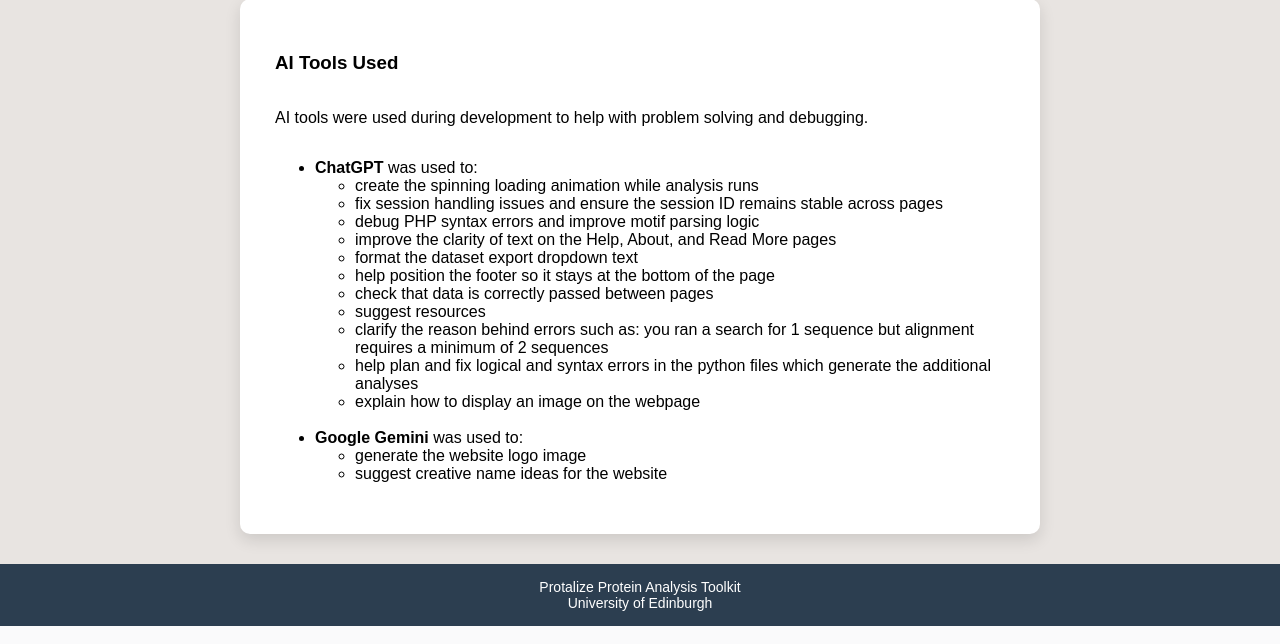
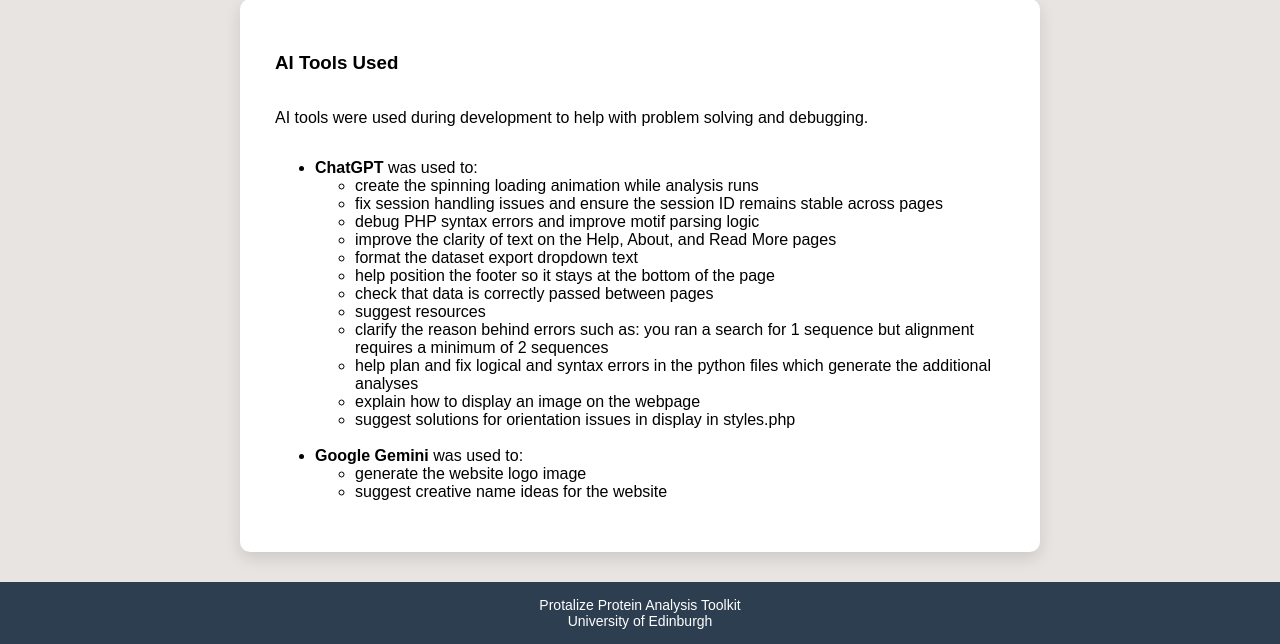
Before and after one commit to B288659-2025/Protein_Site, a PHP site: page /credits.php in a window 1280 px wide. Shown: the part 1613-2257 px from the top of the page. Run offline with PHP 8.4, Linux system fonts and the light colour scheme.

Commit message:
One last credits addition

```diff
--- a/credits.php
+++ b/credits.php
@@ -252,6 +252,7 @@ AI tools were used during development to help with problem solving and debugging
 
 <li>explain how to display an image on the webpage</li>
 
+<li>suggest solutions for orientation issues in display in styles.php</li>
 
 </ul>
 </li>
```
